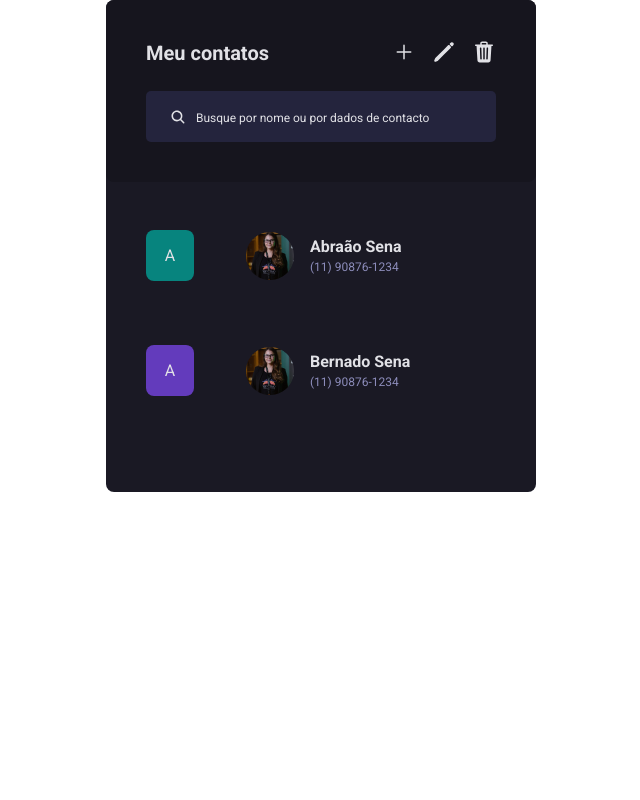
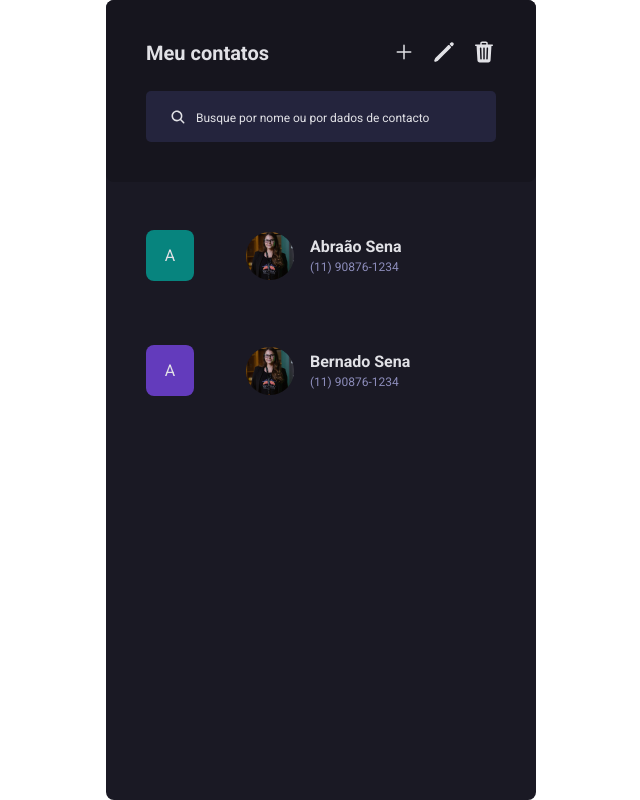
Before and after one commit to IsabelNtanda/-boraCodar, a plain HTML site: page desafio16/index.html in a window 1280 px wide. Shown: the whole page, without its empty margins (319-959 px from the left). Drawn offline with Linux system fonts and the light colour scheme.

Commit message:
added desafio 16

```diff
--- a/desafio16/assets/css/style.css
+++ b/desafio16/assets/css/style.css
@@ -14,15 +14,17 @@
 body {
   font-size: 1.6rem;
   font-family: 'Roboto', sans-serif;
-
+  width: 100vw;
+  height: 100vh;
 }
 
 #app {
+  max-width: 43rem;
+  width: 100%;
+  height: 100%;
   padding: 0px 0px 3.2rem;
   margin: 0 auto;
   position: relative;
-  max-width: 43rem;
-  width: 100%;
   background: #1a1924;
   border-radius: 0.8rem;
 }
```
